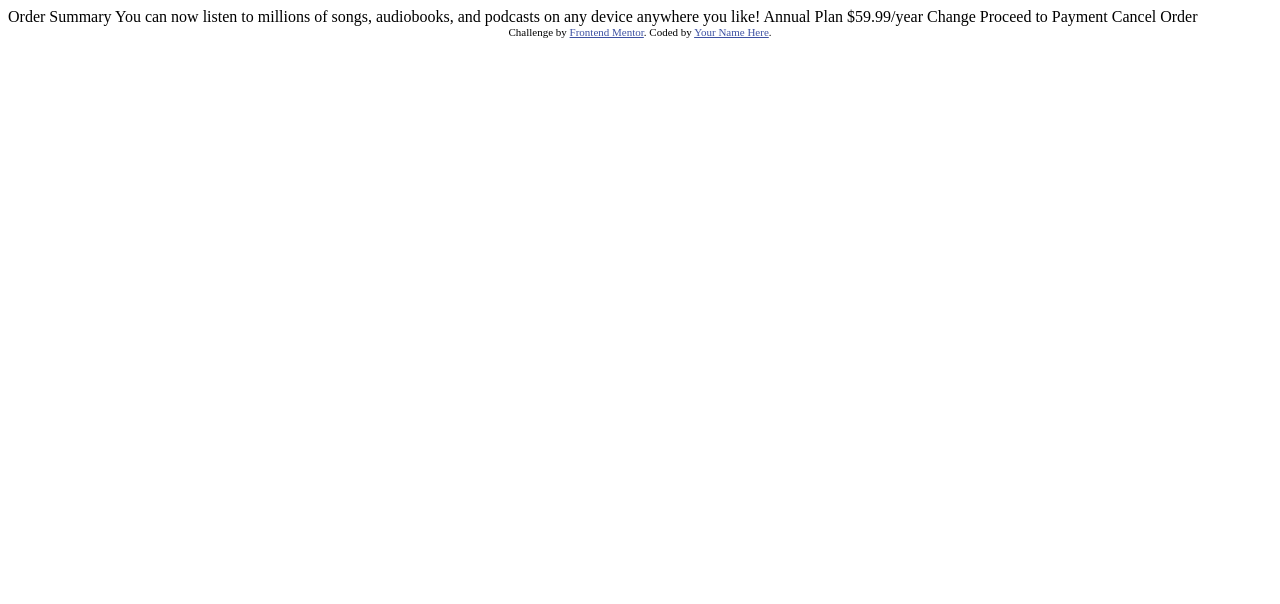
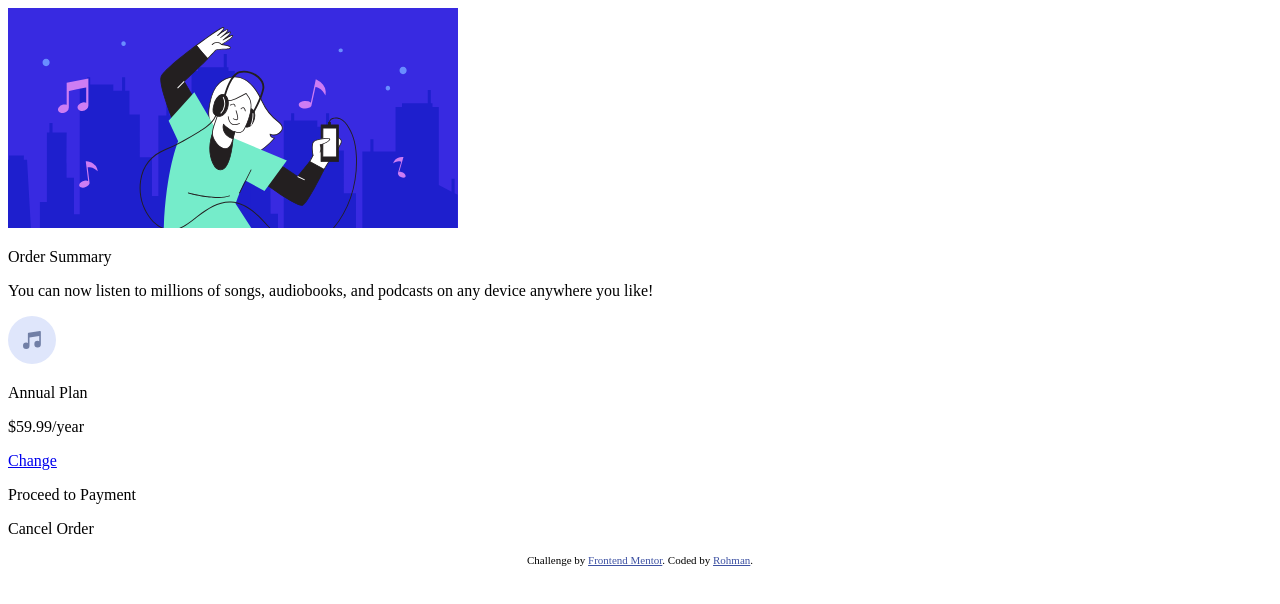
Before and after one commit to Hade21/order-summary-component, a plain HTML site: page index.html in a window 1280 px wide. Drawn offline with Linux system fonts and the light colour scheme.

Commit message:
Create mainframe

```diff
--- a/index.html
+++ b/index.html
@@ -15,23 +15,23 @@
   </style>
 </head>
 <body>
-
-  Order Summary
-
-  You can now listen to millions of songs, audiobooks, and podcasts on any
-  device anywhere you like!
-
-  Annual Plan
-  $59.99/year
-
-  Change
-
-  Proceed to Payment
-  Cancel Order
-
+  <div class="container-card">
+    <img src="./images/illustration-hero.svg" alt="" class="ilustration">
+    <p class="title">Order Summary</p>
+    <p class="desc">You can now listen to millions of songs, audiobooks, and podcasts on any
+      device anywhere you like!</p>
+    <div class="subscribe-plan">
+      <img src="./images/icon-music.svg" alt="" class="music">
+      <p class="pricename">Annual Plan</p>
+      <p class="price">$59.99/year</p>
+      <a href="#" class="change">Change</a>
+    </div>
+    <p class="order">Proceed to Payment</p>
+    <p class="cancel">Cancel Order</p>
+  </div>
   <div class="attribution">
     Challenge by <a href="https://www.frontendmentor.io?ref=challenge" target="_blank">Frontend Mentor</a>.
-    Coded by <a href="#">Your Name Here</a>.
+    Coded by <a href="#">Rohman</a>.
   </div>
 </body>
 </html>
```
